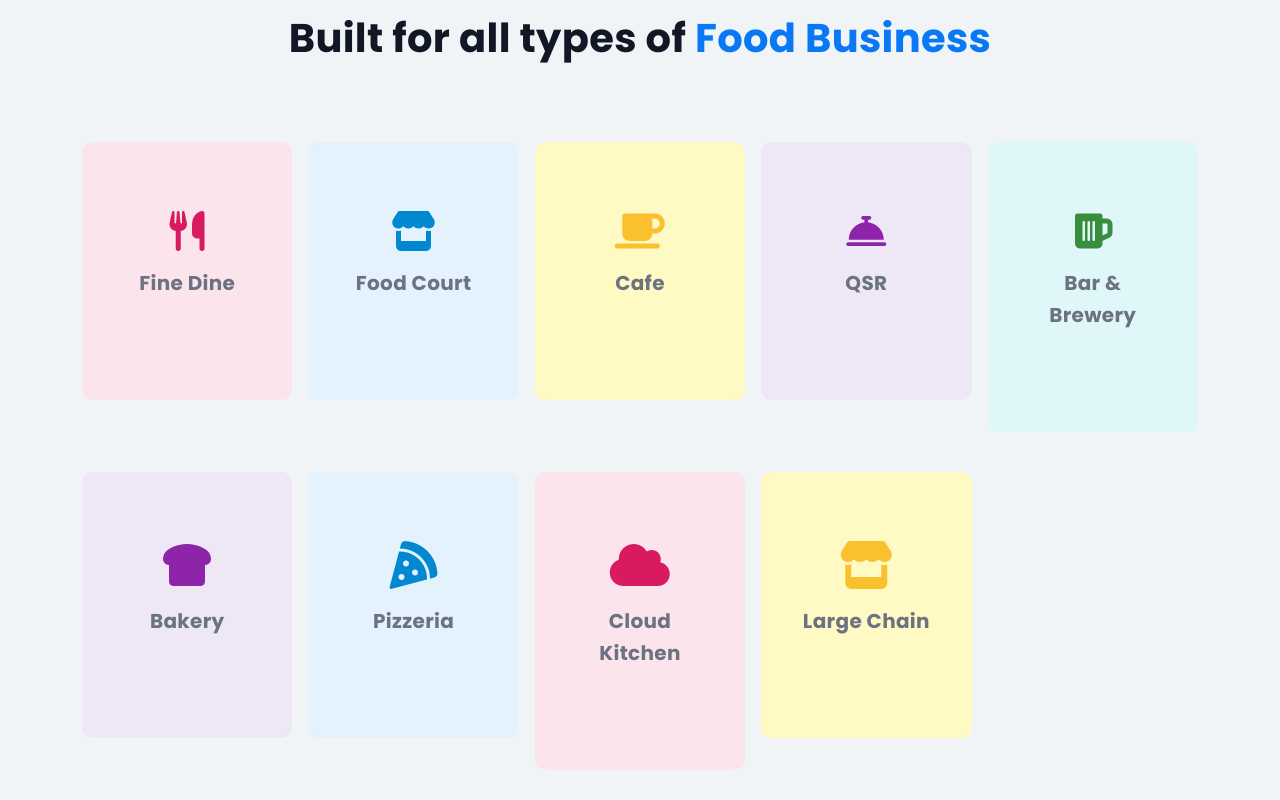
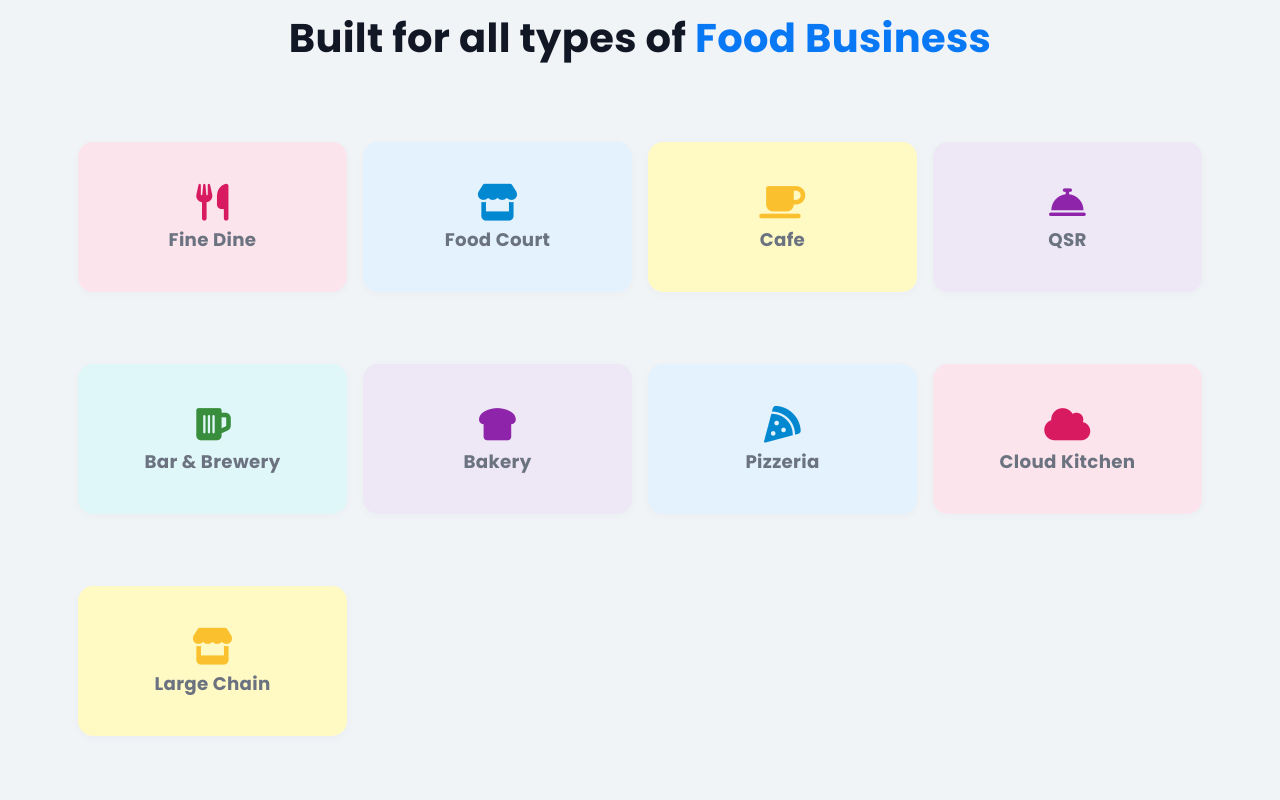
Before and after one commit to Shekru-Labs-India/menumitra_website, a React (Create React App) app: page / in a window 1280 px wide. Shown: the part 4740-5540 px from the top of the page. Built offline with nearby package versions, Linux system fonts and the light colour scheme.

Commit message:
food business card ui

```diff
--- a/src/components/Home.jsx
+++ b/src/components/Home.jsx
@@ -606,138 +606,96 @@ const Home = () => {
               <span className="text-primary ">Food Business</span>
             </h2>
 
-            {/* First Row (Top 5 Cards) */}
-            <div className="row row-cols-2 row-cols-md-5 g-3">
-              <div className="col mb-2">
-                <div
-                  className="card text-center border-0"
-                  style={{ backgroundColor: "#fce4ec", borderRadius: 10 }}
-                >
-                  <div className="card-body">
-                    <i
-                      className="fas fa-utensils fs-1 mb-3"
-                      style={{ color: "#d81b60", fontSize: "3rem" }}
-                    ></i>
-                    <p className="fw-bold fs-5">Fine Dine</p>
+            {/* All Cards in a single container */}
+            <div className="row row-cols-2 row-cols-sm-2 row-cols-md-3 row-cols-lg-4 g-3 g-md-4">
+              {[
+                {
+                  icon: "fas fa-utensils",
+                  text: "Fine Dine",
+                  bg: "#fce4ec",
+                  color: "#d81b60"
+                },
+                {
+                  icon: "fas fa-store",
+                  text: "Food Court",
+                  bg: "#e3f2fd",
+                  color: "#0288d1"
+                },
+                {
+                  icon: "fas fa-coffee",
+                  text: "Cafe",
+                  bg: "#fff9c4",
+                  color: "#fbc02d"
+                },
+                {
+                  icon: "fas fa-concierge-bell",
+                  text: "QSR",
+                  bg: "#ede7f6",
+                  color: "#8e24aa"
+                },
+                {
+                  icon: "fas fa-beer",
+                  text: "Bar & Brewery",
+                  bg: "#e0f7fa",
+                  color: "#388e3c"
+                },
+                {
+                  icon: "fas fa-bread-slice",
+                  text: "Bakery",
+                  bg: "#ede7f6",
+                  color: "#8e24aa"
+                },
+                {
+                  icon: "fas fa-pizza-slice",
+                  text: "Pizzeria",
+                  bg: "#e3f2fd",
+                  color: "#0288d1"
+                },
+                {
+                  icon: "fas fa-cloud",
+                  text: "Cloud Kitchen",
+                  bg: "#fce4ec",
+                  color: "#d81b60"
+                },
+                {
+                  icon: "fas fa-store",
+                  text: "Large Chain",
+                  bg: "#fff9c4",
+                  color: "#fbc02d"
+                }
+              ].map((item, index) => (
+                <div className="col px-2 mb-3" key={index}>
+                  <div
+                    className="card text-center border-0 h-100 mx-auto shadow-sm"
+                    style={{
+                      backgroundColor: item.bg,
+                      borderRadius: 15,
+                      aspectRatio: "1/1",
+                      width: "100%",
+                      minHeight: "150px"
+                    }}
+                  >
+                    <div className="card-body d-flex flex-column justify-content-center align-items-center p-2 p-md-3">
+                      <i
+                        className={`${item.icon} mb-2`}
+                        style={{
+                          color: item.color,
+                          fontSize: "calc(1.5rem + 1vw)"
+                        }}
+                      ></i>
+                      <p
+                        className="fw-bold mb-0 text-break"
+                        style={{
+                          fontSize: "calc(0.9rem + 0.3vw)",
+                          lineHeight: 1.2
+                        }}
+                      >
+                        {item.text}
+                      </p>
+                    </div>
                   </div>
                 </div>
-              </div>
-              <div className="col mb-2">
-                <div
-                  className="card text-center border-0"
-                  style={{ backgroundColor: "#e3f2fd", borderRadius: 10 }}
-                >
-                  <div className="card-body">
-                    <i
-                      className="fas fa-store fs-1 mb-3"
-                      style={{ color: "#0288d1", fontSize: "3rem" }}
-                    ></i>
-                    <p className="fw-bold fs-5 text-nowrap">Food Court</p>
-                  </div>
-                </div>
-              </div>
-              <div className="col mb-2">
-                <div
-                  className="card text-center border-0"
-                  style={{ backgroundColor: "#fff9c4", borderRadius: 10 }}
-                >
-                  <div className="card-body">
-                    <i
-                      className="fas fa-coffee fs-1 mb-3"
-                      style={{ color: "#fbc02d", fontSize: "3rem" }}
-                    ></i>
-                    <p className="fw-bold fs-5">Cafe</p>
-                  </div>
-                </div>
-              </div>
-              <div className="col mb-2">
-                <div
-                  className="card text-center border-0"
-                  style={{ backgroundColor: "#ede7f6", borderRadius: 10 }}
-                >
-                  <div className="card-body">
-                    <i
-                      className="fas fa-concierge-bell fs-1 mb-3"
-                      style={{ color: "#8e24aa", fontSize: "3rem" }}
-                    ></i>
-                    <p className="fw-bold fs-5">QSR</p>
-                  </div>
-                </div>
-              </div>
-              <div className="col mb-2">
-                <div
-                  className="card text-center border-0"
-                  style={{ backgroundColor: "#e0f7fa", borderRadius: 10 }}
-                >
-                  <div className="card-body">
-                    <i
-                      className="fas fa-beer fs-1 mb-3"
-                      style={{ color: "#388e3c", fontSize: "3rem" }}
-                    ></i>
-                    <p className="fw-bold fs-5">Bar & Brewery</p>
-                  </div>
-                </div>
-              </div>
-            </div>
-
-            <div className="row row-cols-2 row-cols-md-5 g-3 pt-0">
-              <div className="col mb-2">
-                <div
-                  className="card text-center border-0"
-                  style={{ backgroundColor: "#ede7f6", borderRadius: 10 }}
-                >
-                  <div className="card-body">
-                    <i
-                      className="fas fa-bread-slice mb-3"
-                      style={{ color: "#8e24aa", fontSize: "3rem" }}
-                    ></i>
-                    <p className="fw-bold fs-5">Bakery</p>
-                  </div>
-                </div>
-              </div>
-
-              <div className="col mb-2">
-                <div
-                  className="card text-center border-0"
-                  style={{ backgroundColor: "#e3f2fd", borderRadius: 10 }}
-                >
-                  <div className="card-body">
-                    <i
-                      className="fas fa-pizza-slice mb-3"
-                      style={{ color: "#0288d1", fontSize: "3rem" }}
-                    ></i>
-                    <p className="fw-bold fs-5">Pizzeria</p>
-                  </div>
-                </div>
-              </div>
-              <div className="col mb-2">
-                <div
-                  className="card text-center border-0"
-                  style={{ backgroundColor: "#fce4ec", borderRadius: 10 }}
-                >
-                  <div className="card-body">
-                    <i
-                      className="fas fa-cloud mb-3"
-                      style={{ color: "#d81b60", fontSize: "3rem" }}
-                    ></i>
-                    <p className="fw-bold fs-5">Cloud Kitchen</p>
-                  </div>
-                </div>
-              </div>
-              <div className="col mb-2">
-                <div
-                  className="card text-center border-0"
-                  style={{ backgroundColor: "#fff9c4", borderRadius: 10 }}
-                >
-                  <div className="card-body">
-                    <i
-                      className="fas fa-store mb-3"
-                      style={{ color: "#fbc02d", fontSize: "3rem" }}
-                    ></i>
-                    <p className="fw-bold fs-5">Large Chain</p>
-                  </div>
-                </div>
-              </div>
+              ))}
             </div>
           </div>
 
```
Also changed, not shown: src/assets/css/style.css.
